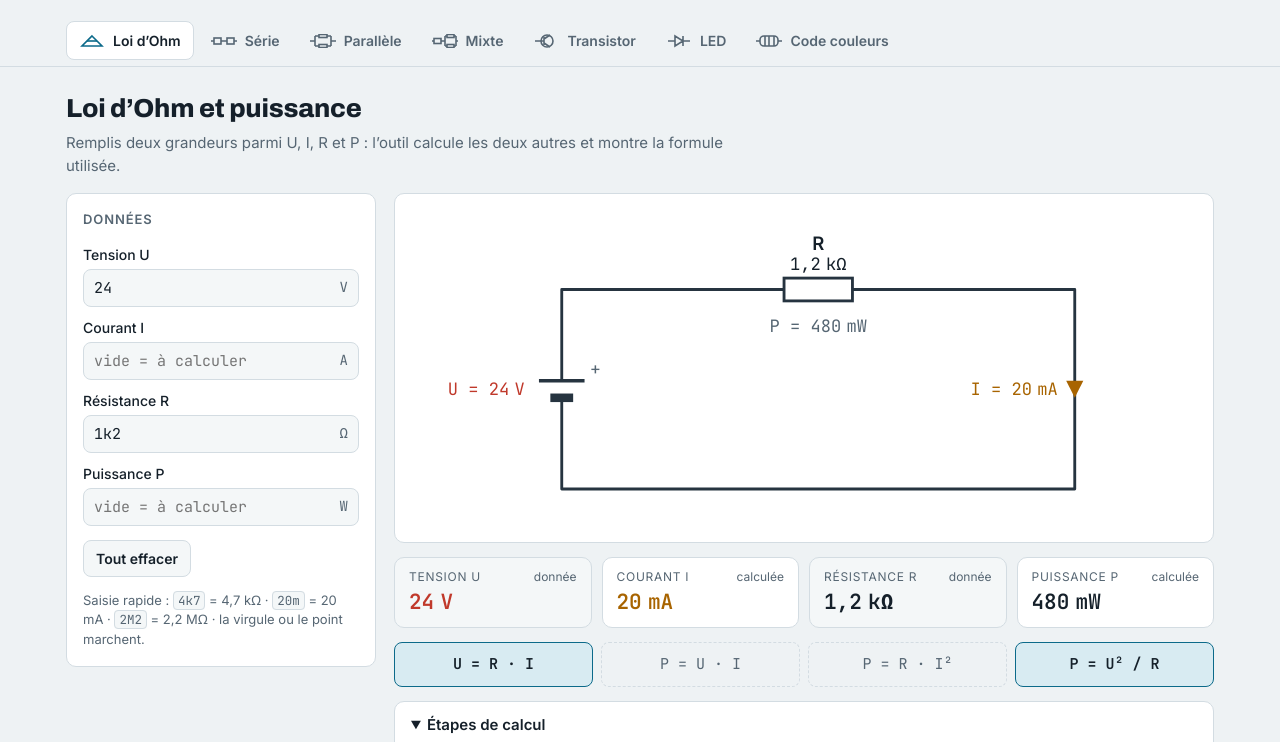
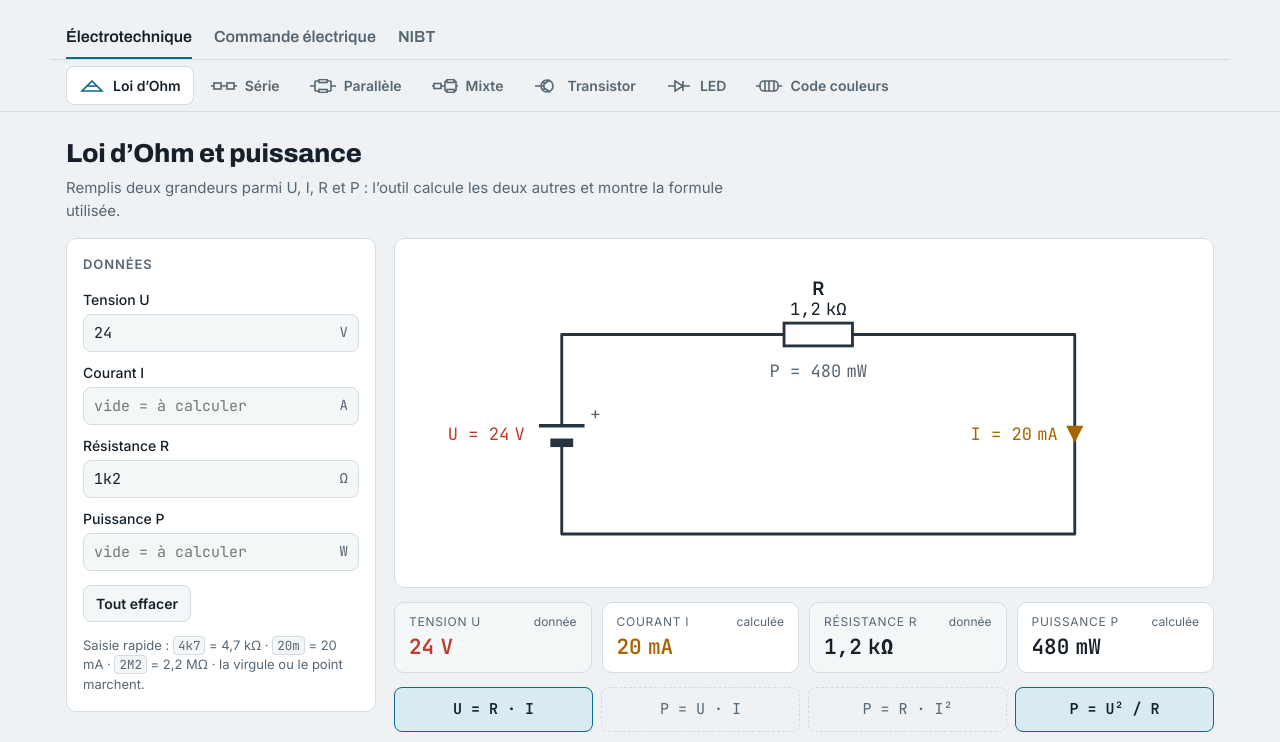
Before and after one commit to EPTM-automation/automaticien-cfc, a plain HTML site: page index.html in a window 1280 px wide. Shown: the part 141-883 px from the top of the page. Drawn offline with Linux system fonts and the light colour scheme.

Commit message:
Renomme la page en Électrotechnique, ajoute les sections Commande électrique et NIBT
Co-Authored-By: Claude Opus 5.5 <noreply@anthropic.com>

```diff
--- a/index.html
+++ b/index.html
@@ -3,11 +3,11 @@
 <head>
 <meta charset="utf-8">
 <meta name="viewport" content="width=device-width,initial-scale=1,viewport-fit=cover">
-<meta name="description" content="Outils interactifs pour apprentis automaticiens CFC : loi d'Ohm, circuits série, parallèle et mixtes, transistor, LED et code couleurs.">
+<meta name="description" content="Outils interactifs pour apprentis automaticiens CFC : électrotechnique, commande électrique et NIBT.">
 <style>html{color-scheme:light}body{margin:0}img{max-width:100%}[hidden]{display:none!important}</style>
 </head>
 <body>
-<title>Établi électrique</title>
+<title>Électrotechnique</title>
 <meta name="claude:viewport-fit-sides" content="cover">
 <link rel="preconnect" href="https://fonts.googleapis.com">
 <link rel="preconnect" href="https://fonts.gstatic.com" crossorigin>
@@ -51,6 +51,14 @@ h1{font-weight:800;font-size:clamp(26px,4.2vw,38px);letter-spacing:-.015em}
 .tabs{position:sticky;top:env(safe-area-inset-top,0px);z-index:5;background:var(--bg);border-bottom:1px solid var(--line)}
 .tabs .wrap{display:flex;gap:4px;overflow-x:auto;scrollbar-width:none;padding-block:6px}
 .tabs .wrap::-webkit-scrollbar{display:none}
+.tabs .sections{gap:22px;padding-block:0;border-bottom:1px solid var(--line)}
+.sec{flex:none;text-decoration:none;color:var(--muted);font-family:var(--f-display);font-weight:600;font-size:16px;padding:10px 0 8px;border-bottom:3px solid transparent;margin-bottom:-1px}
+.sec:hover{color:var(--ink)}
+.sec[aria-current="page"]{color:var(--ink);border-bottom-color:var(--accent)}
+.sec:focus-visible{outline:2px solid var(--accent);outline-offset:2px}
+.soon{background:var(--surface);border:1px dashed var(--line);border-radius:10px;padding:36px 24px;display:grid;gap:6px;justify-items:start}
+.soon h2{font-size:clamp(21px,2.6vw,26px)}
+.soon p{margin:0;color:var(--muted)}
 .tab{flex:none;display:flex;align-items:center;gap:8px;text-decoration:none;color:var(--muted);font-weight:600;font-size:14px;padding:8px 12px;border-radius:8px;border:1px solid transparent}
 .tab svg{width:26px;height:14px;flex:none}
 .tab svg *{stroke:currentColor;fill:none;stroke-width:1.6}
@@ -169,11 +177,17 @@ input[type=range]{width:100%;accent-color:var(--accent)}
 </style>
 
 <header class="masthead"><div class="wrap">
-  <div class="brand"><h1>Établi électrique</h1><span class="badge">Automaticien CFC</span></div>
-  <p class="sub">Des outils pour calculer, vérifier et comprendre les circuits de base. Change une valeur : le schéma, les résultats et les étapes de calcul se mettent à jour tout de suite.</p>
+  <div class="brand"><h1 id="sec-title">Électrotechnique</h1><span class="badge">Automaticien CFC</span></div>
+  <p class="sub" id="sec-sub">Des outils pour calculer, vérifier et comprendre les circuits de base. Change une valeur : le schéma, les résultats et les étapes de calcul se mettent à jour tout de suite.</p>
 </div></header>
 
-<nav class="tabs" aria-label="Outils"><div class="wrap">
+<nav class="tabs" aria-label="Sections et outils">
+<div class="wrap sections">
+  <a class="sec" href="#ohm" data-sec="electro">Électrotechnique</a>
+  <a class="sec" href="#commande" data-sec="commande">Commande électrique</a>
+  <a class="sec" href="#nibt" data-sec="nibt">NIBT</a>
+</div>
+<div class="wrap toolrow" data-sec-tools="electro">
   <a class="tab" href="#ohm"><svg viewBox="0 0 26 14"><path d="M13 2 L23 12 H3 Z"/><path d="M8 7 H18"/></svg>Loi d’Ohm</a>
   <a class="tab" href="#serie"><svg viewBox="0 0 26 14"><path d="M0 7H3M10 7H16M23 7H26"/><rect x="3" y="4" width="7" height="6"/><rect x="16" y="4" width="7" height="6"/></svg>Série</a>
   <a class="tab" href="#parallele"><svg viewBox="0 0 26 14"><path d="M0 7H5M5 2V12M21 2V12M21 7H26M5 2H9M17 2H21M5 12H9M17 12H21"/><rect x="9" y="0.5" width="8" height="3"/><rect x="9" y="10.5" width="8" height="3"/></svg>Parallèle</a>
@@ -373,9 +387,25 @@ input[type=range]{width:100%;accent-color:var(--accent)}
   </div>
 </section>
 
+<!-- ============ COMMANDE ÉLECTRIQUE ============ -->
+<section class="tool" data-tool="commande" hidden>
+  <div class="soon">
+    <h2>Commande électrique</h2>
+    <p>Les outils de cette section sont en préparation.</p>
+  </div>
+</section>
+
+<!-- ============ NIBT ============ -->
+<section class="tool" data-tool="nibt" hidden>
+  <div class="soon">
+    <h2>NIBT</h2>
+    <p>Les outils de cette section sont en préparation.</p>
+  </div>
+</section>
+
 </main>
 
-<footer class="wrap foot">
+<footer class="wrap foot" id="foot-electro">
   <p>Modèles idéaux : fils sans résistance, source de tension parfaite. Transistor : modèle simplifié (U<sub>BE</sub> et gain B constants).</p>
   <p>Les résultats sont arrondis à 3 chiffres significatifs.</p>
 </footer>
@@ -456,11 +486,22 @@ const S={
 };
 
 /* ---------- navigation ---------- */
-const TOOLS=['ohm','serie','parallele','mixte','transistor','led','couleurs'];
+const SECTIONS={
+  electro:{title:'Électrotechnique',sub:'Des outils pour calculer, vérifier et comprendre les circuits de base. Change une valeur : le schéma, les résultats et les étapes de calcul se mettent à jour tout de suite.',tools:['ohm','serie','parallele','mixte','transistor','led','couleurs']},
+  commande:{title:'Commande électrique',sub:'Section en préparation : les outils arrivent bientôt.',tools:['commande']},
+  nibt:{title:'NIBT',sub:'Norme sur les installations électriques à basse tension. Section en préparation : les outils arrivent bientôt.',tools:['nibt']}
+};
+const TOOLS=Object.values(SECTIONS).flatMap(x=>x.tools);
 function route(){
   let h=(location.hash||'').slice(1); if(!TOOLS.includes(h)) h='ohm';
+  const sec=Object.keys(SECTIONS).find(k=>SECTIONS[k].tools.includes(h)); const info=SECTIONS[sec];
   $$('.tool').forEach(s=>{s.hidden=s.dataset.tool!==h;});
   $$('.tab').forEach(a=>a.setAttribute('aria-current',a.getAttribute('href')==='#'+h?'page':'false'));
+  $$('.sec').forEach(a=>a.setAttribute('aria-current',a.dataset.sec===sec?'page':'false'));
+  $$('[data-sec-tools]').forEach(r=>{r.hidden=r.dataset.secTools!==sec;});
+  $('#sec-title').textContent=info.title; $('#sec-sub').textContent=info.sub;
+  $('#foot-electro').hidden=sec!=='electro';
+  document.title=info.title;
 }
 window.addEventListener('hashchange',route);
 
```
Also changed, not shown: 1 other file.
